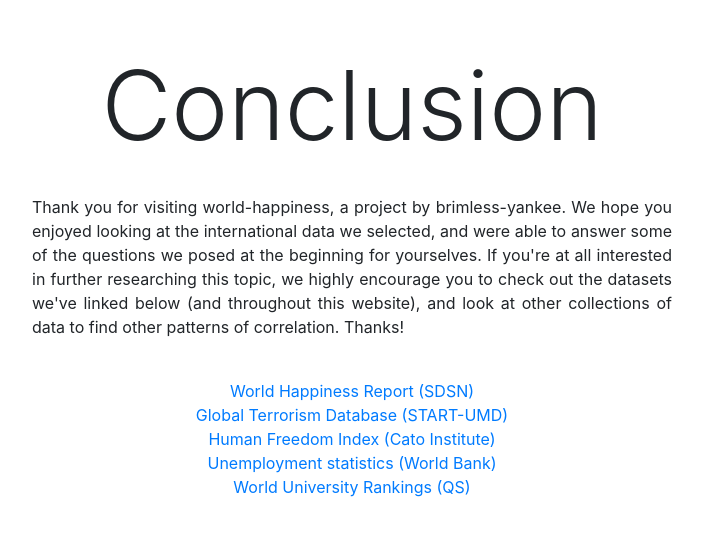
After one commit to ahmedksultan/brimless-yankee, a Flask app: page /conclusion in a window 1280 px wide. The commit adds this page. Shown: the top 536 px of the page, without its empty margins (288-991 px from the left). Run offline with Flask 2, Linux system fonts and the light colour scheme; parts of the project's set-up code (start-up, migrations or seed data) failed here and were passed over; some libraries are stand-ins or nearby versions.

Commit message:
should be done coding wise?

```diff
--- a/app/__init__.py
+++ b/app/__init__.py
@@ -62,36 +62,6 @@ def university2():
 def conclusion():
     return render_template('conclusion.html', data=data)
 
-'''
-@app.route('/happiness-rol')
-def happinessROL():
-    return render_template('happiness-rol.html', data=data)
-
-@app.route('/happiness-gdp')
-def happinessGdp():
-    return render_template('happiness-gdp.html', data=data)
-'''
-
-@app.route('/happiness-terrorism')
-def happinessTerrorism():
-    return render_template('happiness-terrorism.html', data=data)
-
-@app.route('/happiness-unemployment')
-def happinessUnemployment():
-    return render_template('happiness-unemployment.html', data=data)
-
-@app.route('/happiness-uni')
-def happinessUni():
-    return render_template('happiness-uni.html', data=data)
-
-@app.route('/terrorism-heatmap')
-def terrorismHeatmap():
-    return render_template('terrorism-heatmap.html', data=data)
-
-@app.route('/university-heatmap')
-def universityHeatmap():
-    return render_template('colleges-heatmap.html', data=data)
-
 if __name__ == "__main__":
     app.debug = True
     app.run()
--- a/app/static/js/happiness-terrorism.js
+++ b/app/static/js/happiness-terrorism.js
@@ -50,7 +50,7 @@ const draw = function (data, var1, var2) {
             (height / 2) + ")" +
             "rotate(-90)")
         .style("text-anchor", "middle")
-        .text(var1);
+        .text("Incidents of terrorism");
 
 
     // // Lines
--- a/app/static/js/happiness-uni.js
+++ b/app/static/js/happiness-uni.js
@@ -20,7 +20,7 @@ const draw = function(data, var1, var2){
 
     // Add X axis
     var x = d3.scaleLinear()
-        .domain([0, 150])
+        .domain([0, 50])
         // .domain([0, 5])
         .range([ 0, width])
     svg.append("g")
@@ -71,8 +71,8 @@ const draw = function(data, var1, var2){
     .append("circle")
         .transition()
         .duration(500)
-        .attr("cx", function(d) { return x(d[var2]); })
-        .attr("cy", function(d) { return y(d[var1]); })
+        .attr("cx", function(d) { return x(d[var1]); })
+        .attr("cy", function(d) { return y(d[var2]); })
         .attr("r", "4")
         .style("fill", "#b17db5")
         .attr("stroke", "black")
--- /dev/null
+++ b/app/templates/conclusion.html
@@ -0,0 +1,26 @@
+{% extends "new-template.html" %}
+
+{% block title %}world-happiness{% endblock %}
+
+{% block body %}
+     <h1 style="margin-top: 0.5em;" class="display-1">Conclusion</h1>
+
+     <br>
+
+     <div class="w-50 mx-auto">
+          <!-- conclusion -->
+          <p class="text-justify">
+               Thank you for visiting world-happiness, a project by brimless-yankee. We hope you enjoyed looking at the international data we selected,
+               and were able to answer some of the questions we posed at the beginning for yourselves. If you're at all interested in further researching this
+               topic, we highly encourage you to check out the datasets we've linked below (and throughout this website), and look at other collections of data
+               to find other patterns of correlation. Thanks!
+          </p>
+          <br>
+          <a href="https://www.kaggle.com/unsdsn/world-happiness">World Happiness Report (SDSN)</a> <br>
+          <a href="https://www.kaggle.com/START-UMD/gtd">Global Terrorism Database (START-UMD)</a> <br>
+          <a href="https://www.kaggle.com/gsutters/the-human-freedom-index">Human Freedom Index (Cato Institute)</a> <br>
+          <a href="https://data.worldbank.org/indicator/sl.uem.totl.zs">Unemployment statistics (World Bank)</a> <br>
+          <a href="https://www.topuniversities.com/university-rankings/world-university-rankings/2016">World University Rankings (QS)</a> <br>
+     </div>
+
+{% endblock %}
--- a/app/templates/happiness.html
+++ b/app/templates/happiness.html
@@ -52,8 +52,6 @@
           </div>
      </div>
 
-     <!-- GEOGRAPHICAL HEATMAP OF HAPPINESS SCORES -->
-
      <br>
      <!-- VIEW INDIVIDUAL SCORES HERE -->
      <div class="container">
--- a/app/templates/index.html
+++ b/app/templates/index.html
@@ -21,7 +21,7 @@
                     which aims to look for patterns relating national 'happiness' levels with a number of other indicators and sets of data&mdash;including
                     concentration of terrorist incidents within a country, trust in government, GDP per capita, health and family status, and so on. We hope
                     that by taking a look at these visualizations and seeing the patterns this data creates, you are able to come to your own conclusions about
-                    what may affect happiness levels around the world, and be inspired to do some further research.
+                    what may affect happiness levels around the world, and are perhaps even inspired to do some further research.
                 </p>
             </div>
             <br>
--- a/app/templates/terrorism2.html
+++ b/app/templates/terrorism2.html
@@ -43,6 +43,7 @@
           <input type="button" class="btn btn-warning" value="Render visualization" onclick="renderGraph()">
      </form>
      <div id="viz" class="viz-container container"></div>
+     <i><small>* outliers may not be included in this visualization</small></i>
 </div>
 
 <br>
--- a/app/templates/unemployment.html
+++ b/app/templates/unemployment.html
@@ -46,6 +46,7 @@
           <input type="button" class="btn btn-warning" value="Render visualization" onclick="render()">
      </form>
      <div id="viz" class="viz-container container"></div>
+     <i><small>* outliers may not be included in this visualization</small></i>
 </div>
 
 <div class="w-50 my-5 mx-auto">
--- a/app/templates/university2.html
+++ b/app/templates/university2.html
@@ -45,6 +45,7 @@
                <input type="button" class="btn btn-warning" value="Render visualization" onclick="render()">
           </form>
           <div id="viz" class="viz-container container"></div>
+          <i><small>* outliers may not be included in this visualization</small></i>
      </div>
 
      <div class="w-50 my-5 mx-auto">
--- a/devlog.txt
+++ b/devlog.txt
@@ -183,3 +183,6 @@ Updated devlog to reflect recent changes.
 
 vishwaaS -- 2020-05-13 21:10
 Fixed JS to allow visualizations work for uni, unemployment, and terrorism
+
+ahmedS -- 2020-05-14 05:04
+Cleaned up some of the code, and made small outlier disclaimer on some of the visualizations.
```
